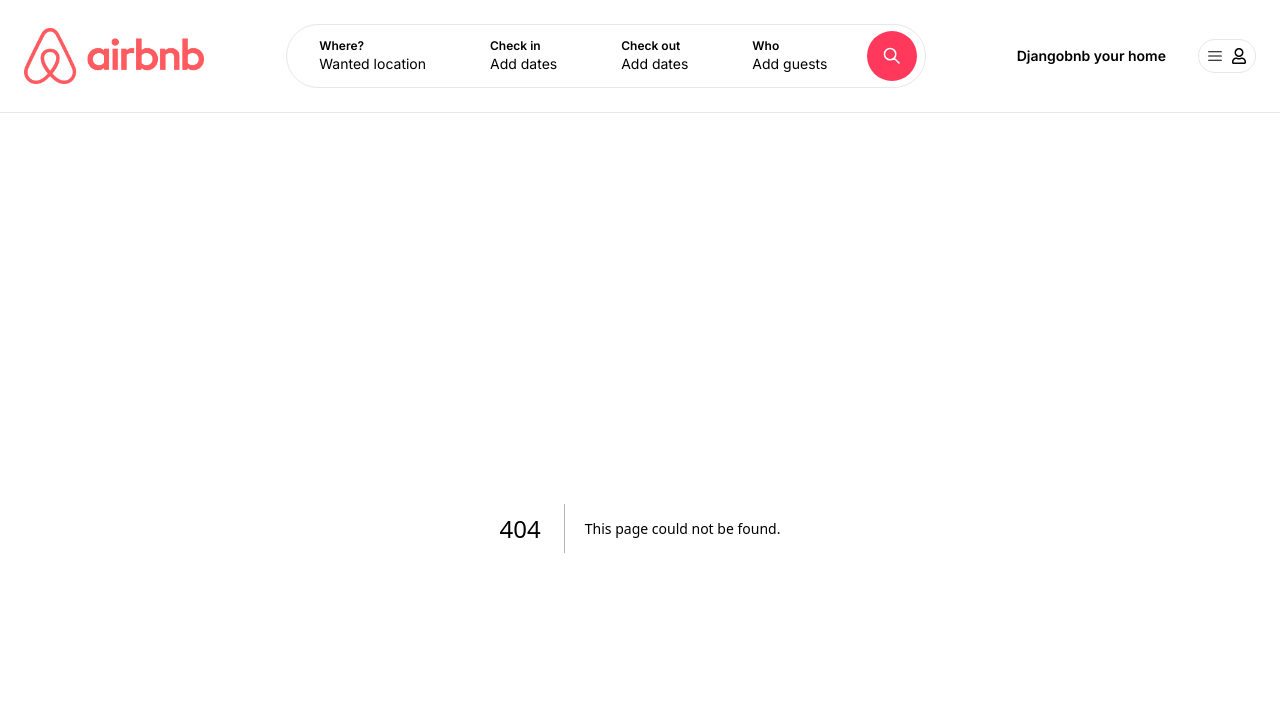
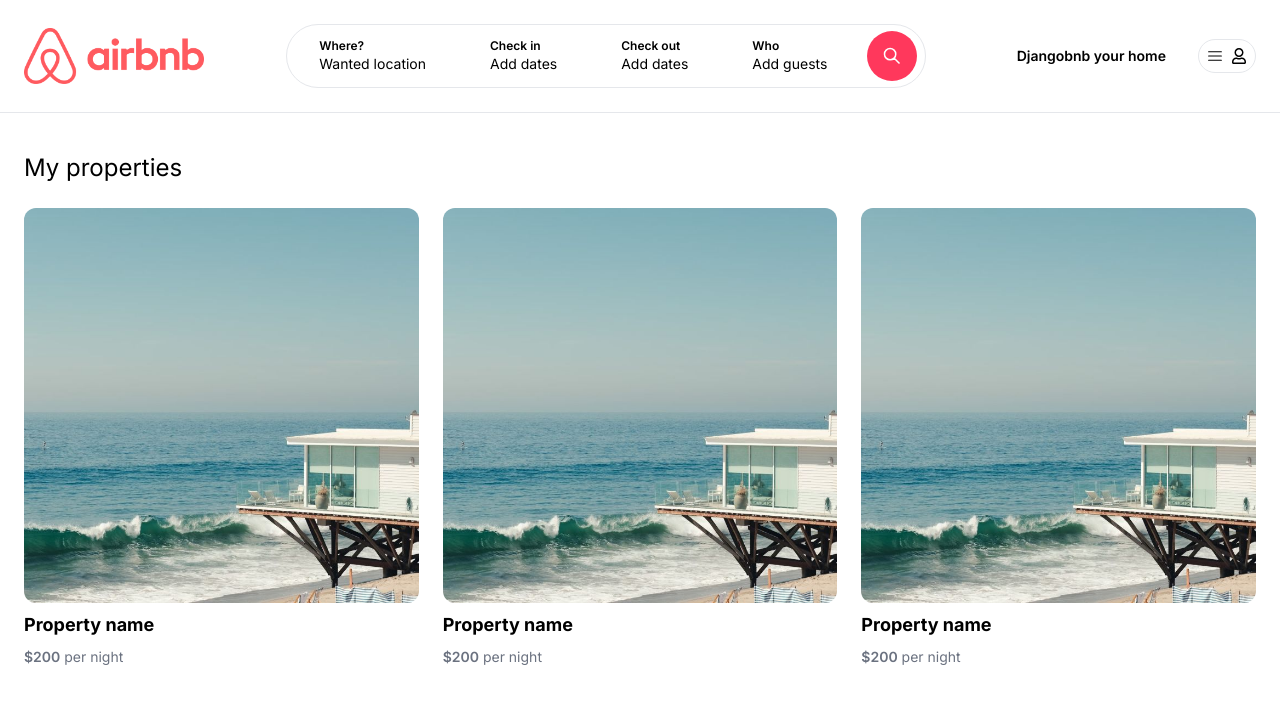
Before and after one commit to arwin50/djangobnb, a Next.js app: page /myproperties in a window 1280 px wide. Before the commit this address had no page. Shown: the top 704 px of the page. Built offline with nearby package versions, Linux system fonts and the light colour scheme.

Commit message:
[UI] Added myproperties page

```diff
--- /dev/null
+++ b/app/myproperties/page.tsx
@@ -0,0 +1,13 @@
+import React from "react";
+import { PropertyList } from "../components/properties/PropertyList";
+
+export default function MyPropertiesPage() {
+  return (
+    <main className="max-w-[1500px] mx-auto px-6">
+      <h1 className="my-6 text-2xl"> My properties</h1>
+      <div className=" grid grid-cols-1 md:grid-cols-3 gap-6">
+        <PropertyList />
+      </div>
+    </main>
+  );
+}
```
